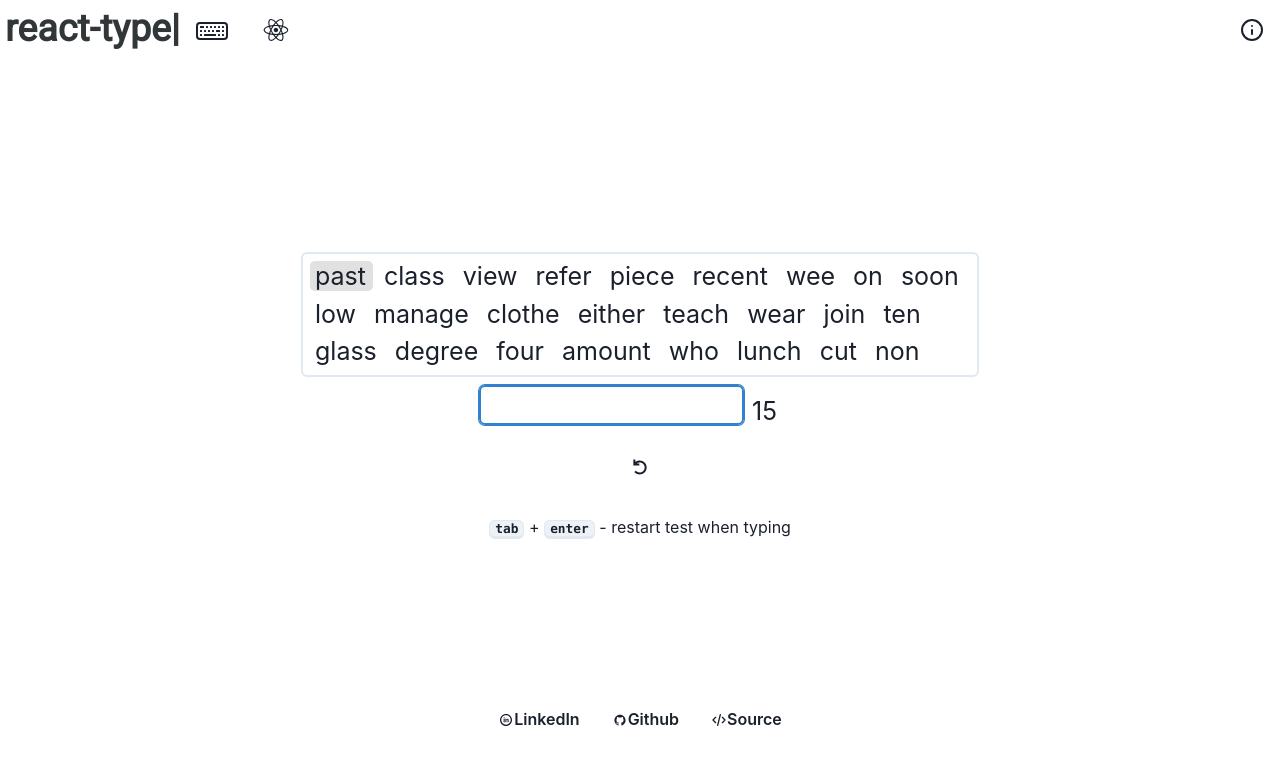
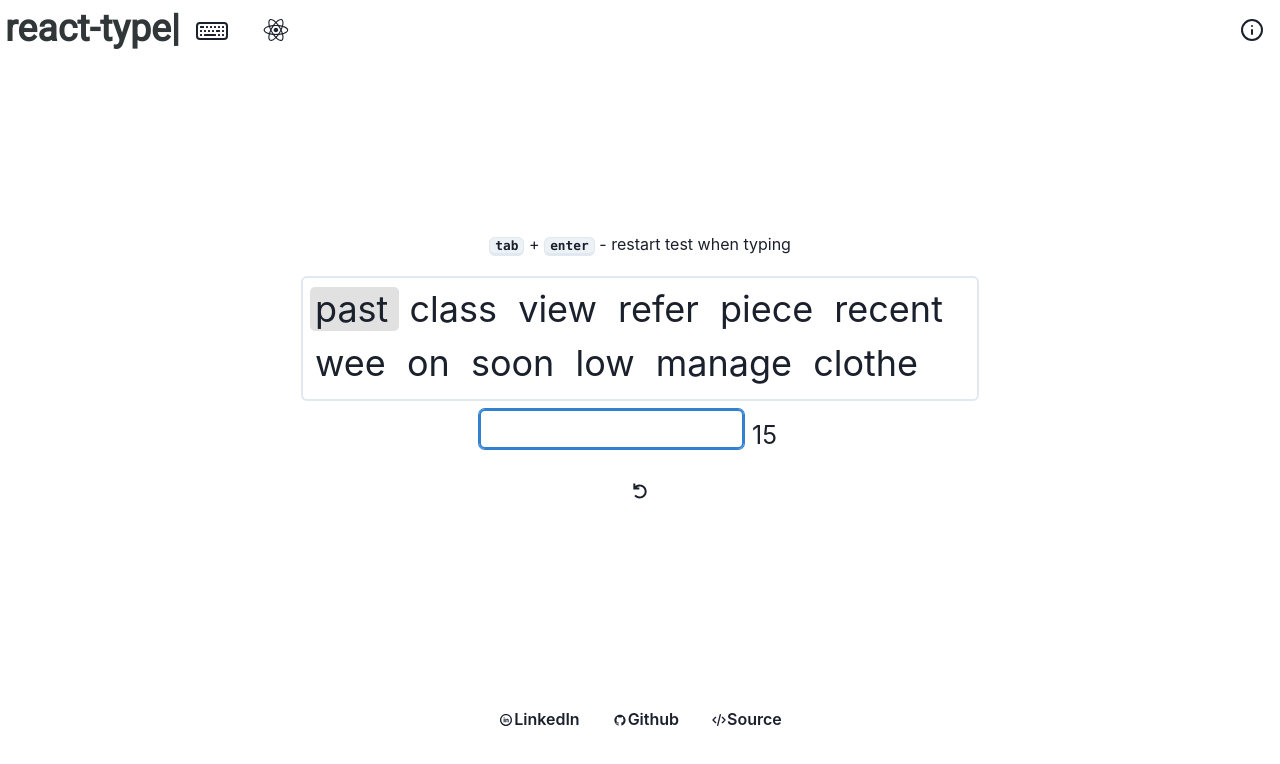
Before and after one commit to AdamJablonka/React-Type, a React (Create React App) app: page / in a window 1280 px wide. Shown: the top 764 px of the page. Built offline with nearby package versions, Linux system fonts and the light colour scheme.

Commit message:
see changelog version 0.12

```diff
--- a/public/index.html
+++ b/public/index.html
@@ -1,6 +1,7 @@
 <!DOCTYPE html>
 <html lang="en">
   <head>
+    <link rel="icon" href="./favicon.ico" />
     <meta charset="utf-8" />
     <meta name="viewport" content="width=device-width, initial-scale=1" />
     <meta name="theme-color" content="#000000" />
--- a/src/App.js
+++ b/src/App.js
@@ -11,7 +11,7 @@ const App = () => {
   return (
     <ChakraProvider>
       <Navbar />
-      <Container style={{ alignItems: 'center', justifyContent: 'center', marginTop: '25vh' }} maxW="750px" >
+      <Container style={{ alignItems: 'center', justifyContent: 'center', marginTop: '20vh' }} maxW="750px" >
         <Flex marginTop={5}direction="column" padding={1}  >
           <TypingTest kbdBackground={kbdBackground} hlBackground={hlBackground} />
         </Flex>
--- a/src/components/TypingTest.js
+++ b/src/components/TypingTest.js
@@ -41,8 +41,8 @@ const TypingTest = ( { kbdBackground, hlBackground } ) => {
     const inputBar = useRef(null)
     const [wordsCorrect, setWordsCorrect] = useState([])
 
-    const changeTop = () => {
-        setTopDisplacement(topDisplacement => topDisplacement - 38)
+    const changeTop = (offsetAmount) => {
+        setTopDisplacement(topDisplacement => topDisplacement - offsetAmount)
     }
 
     if (inputVal !== '' && inputVal !== ' '){
@@ -110,6 +110,11 @@ const TypingTest = ( { kbdBackground, hlBackground } ) => {
     }else{
         return(
             <Container minW="330px" maxW="750px" centerContent className="noselect" style={{display: 'flex', margin: 'auto'}}>
+                <Flex margin={5} id="typing-instructions">
+                    <span>
+                        <Kbd background={kbdBackground}>tab</Kbd> + <Kbd background={kbdBackground}>enter</Kbd> - restart test when typing
+                    </span>
+                </Flex>
                 <Box mb={2} className="wordBox" borderWidth="2px" rounded="md" overflow="hidden" padding={1}>
                     <Flex className="wordsContainer" direction="column" justifyContent="left">
                         <Words wordArray={wordArray} selector={selector} topDisplacement={topDisplacement} changeTop={changeTop} hlBackground={hlBackground} wordCorrect={wordsCorrect}/>
@@ -124,11 +129,6 @@ const TypingTest = ( { kbdBackground, hlBackground } ) => {
                 <Flex margin={2} direction="column">
                     <IconButton className="resetButton" aria-label='Restart Test' onClick={reset} style={{fontSize: '1.5em', backgroundColor: 'white'}} icon={<CgUndo/>} />
                 </Flex>
-                <Flex margin={5}>
-                    <span>
-                        <Kbd background={kbdBackground}>tab</Kbd> + <Kbd background={kbdBackground}>enter</Kbd> - restart test when typing
-                    </span>
-                </Flex>
             </Container>
         )
     }
--- a/src/components/Words.js
+++ b/src/components/Words.js
@@ -1,14 +1,21 @@
 import React from 'react'
-import { useRef, useEffect } from 'react'
+import { useRef, useEffect, useState } from 'react'
 
 const Words = ( { wordArray, selector, topDisplacement, changeTop, hlBackground, wordCorrect} ) => {
     let wordRef = useRef(null)
+    const [originalOffset, setOriginalOffset] = useState(0)
+
+    useEffect(() => {
+        var { offsetTop } = wordRef.current ?? {}
+        setOriginalOffset(offsetTop)
+        console.log("original offset:", originalOffset)
+    }, [])
 
     useEffect(() => {
         const { offsetTop } = wordRef.current ?? {}
         console.log(offsetTop)
-        if(offsetTop > 291){
-            changeTop()
+        if(originalOffset != 0 && offsetTop > originalOffset){
+            changeTop(offsetTop - originalOffset)
         }
     }, [selector])
 
--- a/src/style/words.css
+++ b/src/style/words.css
@@ -1,7 +1,7 @@
 @import url('https://fonts.googleapis.com/css2?family=Dosis:wght@800&family=Roboto&display=swap');
 
 .word{
-    font-size: 25px;
+    font-size: 2.25rem;
     margin: 3px;
     padding-left:5px;
 }
@@ -20,21 +20,21 @@
 
 .wordSelected{
     border-radius: 5px;
-    font-size: 25px;
+    font-size: 2.25rem;
     margin: 3px;
     padding-left:5px;
 }
 
 .wordCorrect{
-    font-size: 25px;
     margin: 3px;
+    font-size: 2.25rem;
     padding-left:5px;
     color: lightgray;
 }
 
 .wordIncorrect{
-    font-size: 25px;
     margin: 3px;
+    font-size: 2.25rem;
     padding-left:5px;
     color: red;
 }
```
Also changed, not shown: src/components/Navbar.js (+1 -6 lines), public/manifest.json, 2 other files (tests, documents, lock files or other folders).
